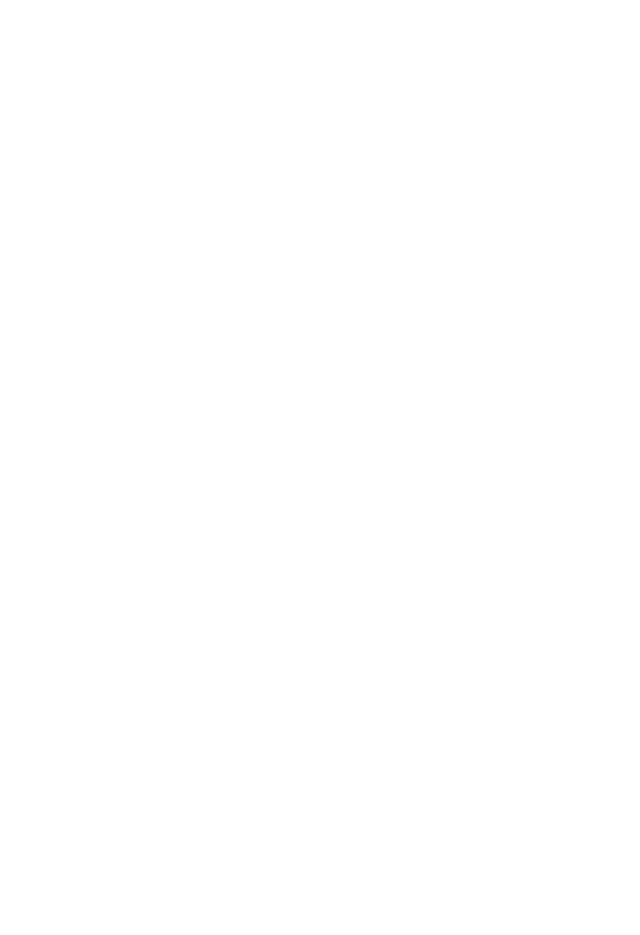
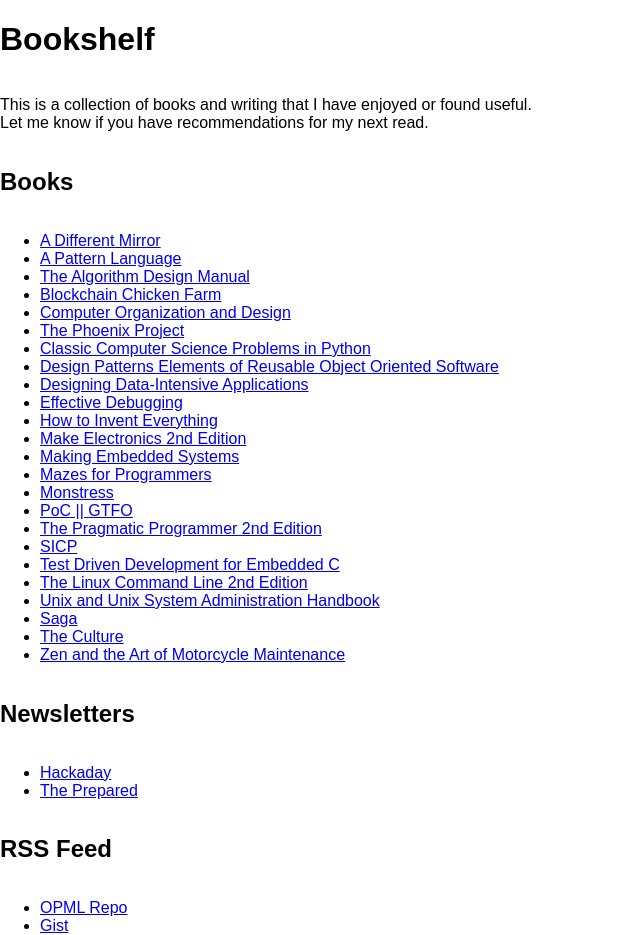
Before and after one commit to n0mn0m/n0mn0m.github.io, a React (Vite) app: page /#/my-lists/books in a window 1280 px wide. Before the commit this address had no page. Shown: the whole page, without its empty margins (0-640 px from the left). Before the commit the page ends 800 px from the top, so only its background shows below. Built offline with nearby package versions, Linux system fonts and the light colour scheme.

Commit message:
init lists
Add back simple book and podcast list.

```diff
--- a/src/components/app.tsx
+++ b/src/components/app.tsx
@@ -17,6 +17,9 @@
           <ul>
             <Link to="portfolio">Portfolio</Link>
           </ul>
+          <ul>
+            <Link to="my-lists">Lists</Link>
+          </ul>
         </nav>
       </div>
       <Footer />
--- /dev/null
+++ b/src/components/lists/books.tsx
@@ -0,0 +1,150 @@
+const BookList = () => {
+  return (
+    <>
+      <h1>Bookshelf</h1>
+      <p>
+        This is a collection of books and writing that I have enjoyed or found
+        useful.
+        <br />
+        Let me know if you have recommendations for my next read.
+      </p>
+      <h2>Books</h2>
+      <ul>
+        <li>
+          <a href="https://www.goodreads.com/book/show/37564.A_Different_Mirror">
+            A Different Mirror
+          </a>
+        </li>
+        <li>
+          <a href="https://en.wikipedia.org/wiki/A_Pattern_Language">
+            A Pattern Language
+          </a>
+        </li>
+        <li>
+          <a href="https://www.algorist.com">The Algorithm Design Manual</a>
+        </li>
+        <li>
+          <a href="https://us.macmillan.com/books/9780374538668">
+            Blockchain Chicken Farm
+          </a>
+        </li>
+        <li>
+          <a href="https://dl.acm.org/citation.cfm?id=3153875">
+            Computer Organization and Design
+          </a>
+        </li>
+        <li>
+          <a href="https://www.oreilly.com/library/view/the-phoenix-project/9781457191350/">
+            The Phoenix Project
+          </a>
+        </li>
+        <li>
+          <a href="https://www.manning.com/books/classic-computer-science-problems-in-python">
+            Classic Computer Science Problems in Python
+          </a>
+        </li>
+        <li>
+          <a href="https://www.oreilly.com/library/view/design-patterns-elements/0201633612/">
+            Design Patterns Elements of Reusable Object Oriented Software
+          </a>
+        </li>
+        <li>
+          <a href="https://dataintensive.net/">
+            Designing Data-Intensive Applications
+          </a>
+        </li>
+        <li>
+          <a href="https://www.pearson.com/us/higher-education/program/Spinellis-Effective-Debugging-66-Specific-Ways-to-Debug-Software-and-Systems/PGM328356.html">
+            Effective Debugging
+          </a>
+        </li>
+        <li>
+          <a href="https://www.howtoinventeverything.com">
+            How to Invent Everything
+          </a>
+        </li>
+        <li>
+          <a href="https://www.adafruit.com/product/203">
+            Make Electronics 2nd Edition
+          </a>
+        </li>
+        <li>
+          <a href="https://shop.oreilly.com/product/0636920017776.do">
+            Making Embedded Systems
+          </a>
+        </li>
+        <li>
+          <a href="https://pragprog.com/book/jbmaze/mazes-for-programmers">
+            Mazes for Programmers
+          </a>
+        </li>
+        <li>
+          <a href="https://imagecomics.com/comics/releases/monstress">
+            Monstress
+          </a>
+        </li>
+        <li>
+          <a href="https://nostarch.com/gtfo">PoC || GTFO</a>
+        </li>
+        <li>
+          <a href="https://pragprog.com/book/tpp20/the-pragmatic-programmer-20th-anniversary-edition)">
+            The Pragmatic Programmer 2nd Edition
+          </a>
+        </li>
+        <li>
+          <a href="https://mitpress.mit.edu/sites/default/files/sicp/index.html">
+            SICP
+          </a>
+        </li>
+        <li>
+          <a href="https://pragprog.com/book/jgade/test-driven-development-for-embedded-c">
+            Test Driven Development for Embedded C
+          </a>
+        </li>
+        <li>
+          <a href="https://nostarch.com/tlcl2">
+            The Linux Command Line 2nd Edition
+          </a>
+        </li>
+        <li>
+          <a href="https://www.oreilly.com/library/view/unix-and-linux/9780134278308/">
+            Unix and Unix System Administration Handbook
+          </a>
+        </li>
+        <li>
+          <a href="https://imagecomics.com/comics/series/saga">Saga</a>
+        </li>
+        <li>
+          <a href="https://en.wikipedia.org/wiki/Culture_series">The Culture</a>
+        </li>
+        <li>
+          <a href="https://en.wikipedia.org/wiki/Zen_and_the_Art_of_Motorcycle_Maintenance">
+            Zen and the Art of Motorcycle Maintenance
+          </a>
+        </li>
+      </ul>
+      <h2>Newsletters</h2>
+      <ul>
+        <li>
+          <a href="https://eepurl.com/bQmQqD">Hackaday</a>
+        </li>
+        <li>
+          <a href="https://theprepared.org/newsletter">The Prepared</a>
+        </li>
+      </ul>
+      <h2>RSS Feed</h2>
+      <ul>
+        <li>
+          <a href="https://github.com/n0mn0m/feed">OPML Repo</a>
+        </li>
+        <li>
+          <a href="https://gist.github.com/n0mn0m/bf51d3c67fdadc74bcc11c822c90c382">
+            Gist
+          </a>
+        </li>
+      </ul>
+    </>
+  );
+};
+
+export default BookList;
--- /dev/null
+++ b/src/components/lists/core.tsx
@@ -0,0 +1,40 @@
+import React from 'react';
+import '../../assets/portfolio.css';
+import '../../assets/app.css';
+import { Link } from 'react-router-dom';
+import Home from '../frame/home';
+
+const MyLists = () => {
+  return (
+    <>
+      <Home />
+      <article style={{ padding: 20 }}>
+        <section style={{ textAlign: 'center' }}>
+          <p>
+            Back by popular demand 😉 these are a few list I like to maintain
+            and share. <br /> If you have suggestions, or something I should
+            checkout for a list{' '}
+            <a href="mailto:alexander@burningdaylight.io?subject=Lists">
+              reach out
+            </a>{' '}
+            and let me know.
+          </p>
+          <ul style={{ listStyleType: 'none' }}>
+            <li>
+              <Link to="/my-lists/books" target="_blank">
+                Books
+              </Link>
+            </li>
+            <li>
+              <Link to="/my-lists/podcasts" target="_blank">
+                Podcast
+              </Link>
+            </li>
+          </ul>
+        </section>
+      </article>
+    </>
+  );
+};
+
+export default MyLists;
--- /dev/null
+++ b/src/components/lists/podcasts.tsx
@@ -0,0 +1,31 @@
+const PodcastList = () => {
+  return (
+    <>
+      <h1>Podcasts</h1>
+      <p>
+        Below are some of the podcast I have enjoyed.
+        <br />
+        Let me know if you have any recommendations.
+      </p>
+      <ul>
+        <li>
+          <a href="https://changelog.com">Changelog</a>
+        </li>
+        <li>
+          <a href="https://www.devgameclub.com/">Dev Game Club</a>
+        </li>
+        <li>
+          <a href="https://embedded.fm/">Embedded FM</a>
+        </li>
+        <li>
+          <a href="https://www.pythonpodcast.com/">Podcast Init</a>
+        </li>
+        <li>
+          <a href="https://theamphour.com/">The Amp Hour</a>
+        </li>
+      </ul>
+    </>
+  );
+};
+
+export default PodcastList;
--- a/src/main.tsx
+++ b/src/main.tsx
@@ -8,6 +8,9 @@
 import Copyright from './components/copyright';
 import Resume from './components/resume/core';
 import CodingPortfolio from './components/portfolio/coding';
+import MyLists from './components/lists/core';
+import BookList from './components/lists/books';
+import PodcastList from './components/lists/podcasts';
 
 ReactDOM.render(
   <React.StrictMode>
@@ -19,6 +22,9 @@
         <Route path="/" element={<App />} />
         <Route path="about" element={<About />} />
         <Route path="copyright" element={<Copyright />} />
+        <Route path="my-lists" element={<MyLists />} />
+        <Route path="my-lists/books" element={<BookList />} />
+        <Route path="my-lists/podcasts" element={<PodcastList />} />
         <Route path="portfolio" element={<Portfolio />} />
         <Route path="portfolio/art" element={<div />} />
         <Route path="portfolio/music" element={<div />} />
```
